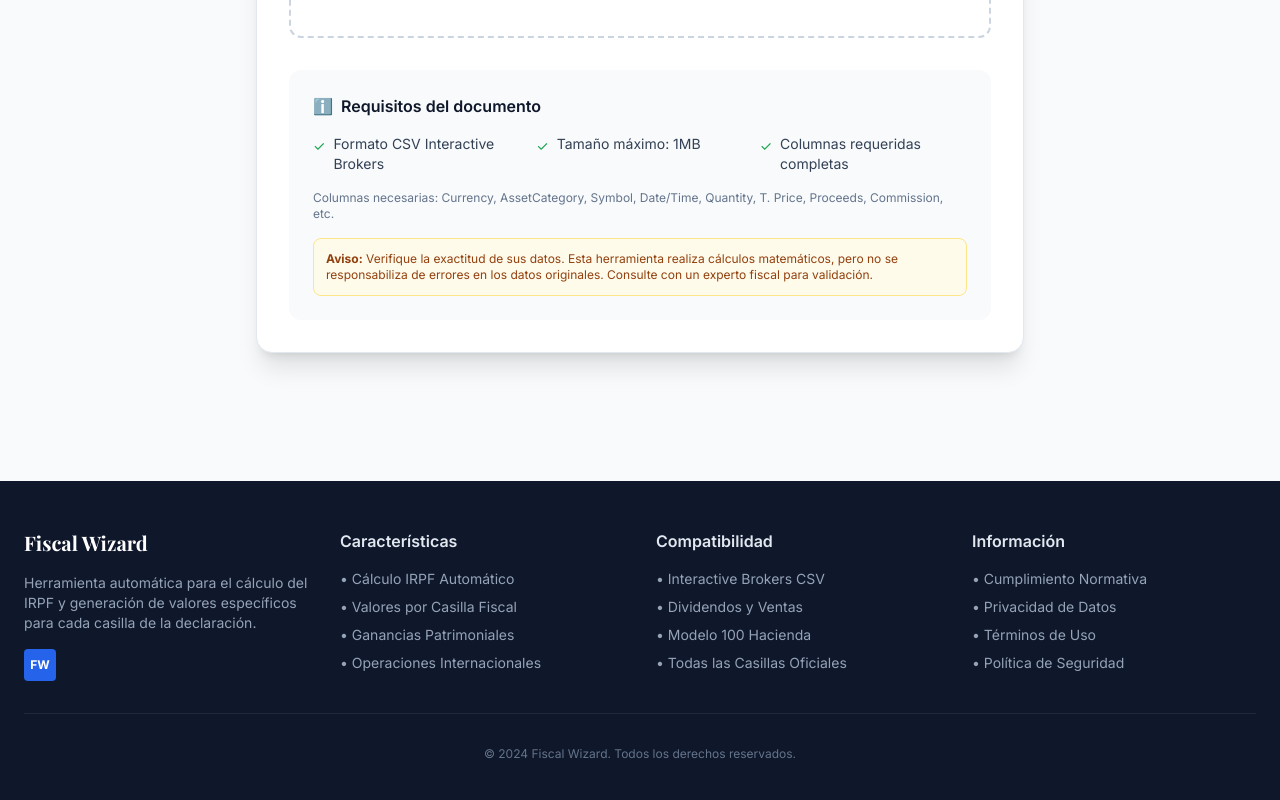
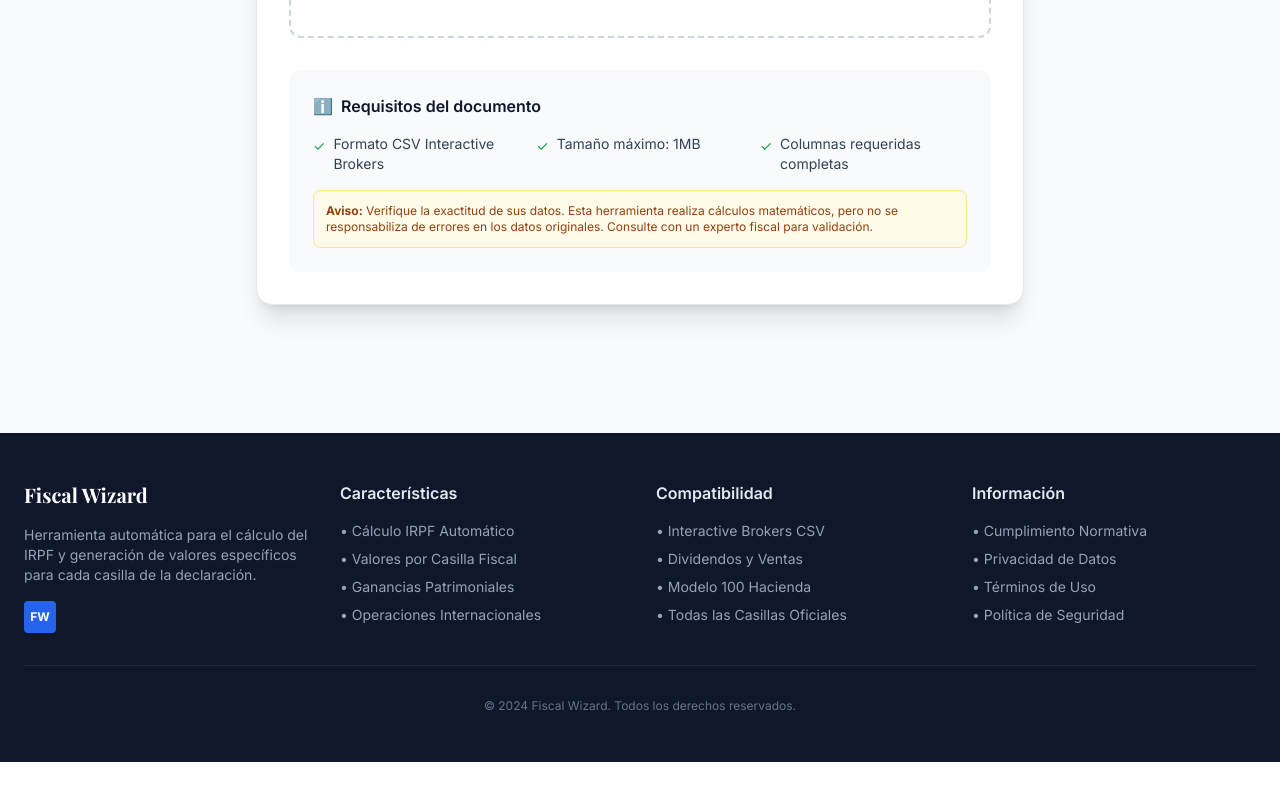
Before and after one commit to Arkiant/fiscal-wizard-frontend, a React (Vite) app: page / in a window 1280 px wide. Shown: the part 922-1722 px from the top of the page. After the commit the page ends 1684 px from the top, so only its background shows below. Built offline with nearby package versions, Linux system fonts and the light colour scheme.

Commit message:
fix: delete some texts

```diff
--- a/src/components/FileUpload.tsx
+++ b/src/components/FileUpload.tsx
@@ -160,9 +160,7 @@ export const FileUpload: React.FC<FileUploadProps> = ({ onUpload, isLoading = fa
                 <span className="text-slate-700">Columnas requeridas completas</span>
               </div>
             </div>
-            <p className="text-xs text-slate-500 mt-4">
-              Columnas necesarias: Currency, AssetCategory, Symbol, Date/Time, Quantity, T. Price, Proceeds, Commission, etc.
-            </p>
+
 
             <div className="mt-4 p-3 bg-amber-50 border border-amber-200 rounded-lg">
               <p className="text-xs text-amber-800">
```
